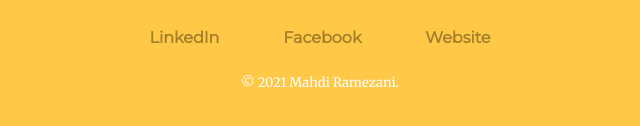
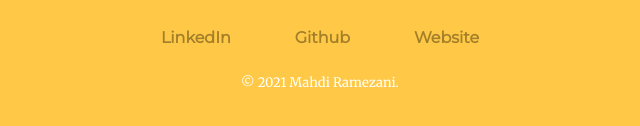
Before and after one commit to MRamez/Website, a plain HTML site: page index.html in a window 1280 px wide. Shown: the part 2791-2917 px from the top of the page, 320-960 px from the left. Drawn offline with Linux system fonts and the light colour scheme.

Commit message:
Fixed a link

```diff
--- a/index.html
+++ b/index.html
@@ -49,7 +49,7 @@
 
         <div class="bottom-container">
             <a class="footer-link" href="https://www.linkedin.com/in/mahdi-ramezani-03b020a8/">LinkedIn</a>
-            <a class="footer-link" href="https://www.facebook.com/mehdi.ramezani.16">Facebook</a>
+            <a class="footer-link" href="https://www.github.com/MRamez">Github</a>
             <a class="footer-link" href="#">Website</a>
             <p class="copyright">© 2021 Mahdi Ramezani.</p>
         </div>
```
